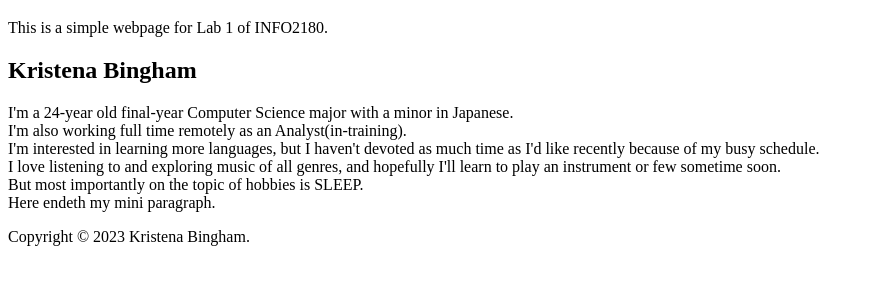
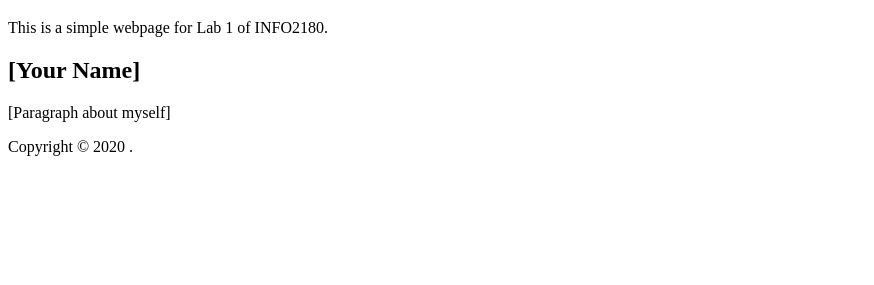
Before and after one commit to xkristina/info2180-lab1, a plain HTML site: page index.html in a window 1280 px wide. Shown: the part 61-346 px from the top of the page, without its empty margins (0-874 px from the left). Drawn offline with Linux system fonts and the light colour scheme.

Commit message:
Added html code for index.html

```diff
--- a/index.html
+++ b/index.html
@@ -1,6 +1,5 @@
 <!DOCTYPE html>
 <html lang="en">
-
 <head>
 <meta charset="UTF-8">
 <meta name="viewport" content="width=devicewidth,
@@ -8,26 +7,17 @@
 <meta http-equiv="X-UA-Compatible" content="ie=edge">
 <title>INFO2180 Lab 1</title>
 </head>
-
 <body>
 <header>
 <h1>INFO2180 Lab 1</h1>
 <p>This is a simple webpage for Lab 1 of INFO2180.</p>
 </header>
 <main>
-    <h2>Kristena Bingham</h2>
-    <p>I'm a 24-year old final-year Computer Science major with a minor in Japanese.
-        <br>I'm also working full time remotely as an Analyst(in-training).
-        <br>I'm interested in learning more languages, but I haven't devoted as much time as I'd like recently because of my busy schedule.
-        <br>I love listening to and exploring music of all genres, and hopefully I'll learn to play an instrument or few sometime soon.
-        <br>But most importantly on the topic of hobbies is SLEEP.
-        <br>Here endeth my mini paragraph.
-    </p>
+<h2>[Your Name]</h2>
+<p>[Paragraph about myself]</p>
 </main>
 <footer>
-    <p>Copyright &copy; 2023 Kristena Bingham.</p>
+<p>Copyright &copy; 2020 <Your Name>.</p>
 </footer>
 </body>
-
-
 </html>
```
Lines whose indentation alone changed are shown as unchanged.
